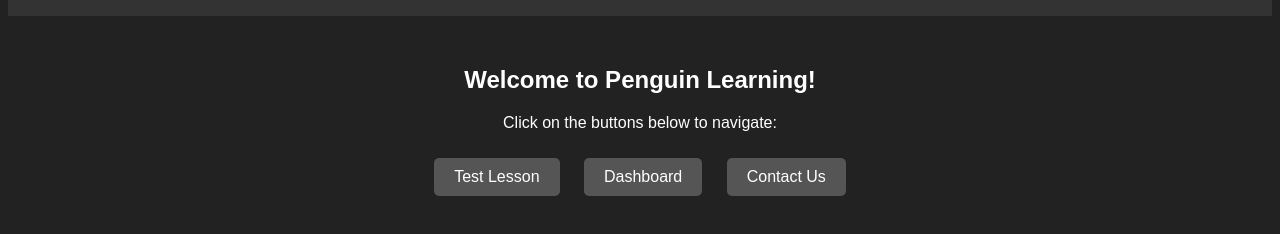
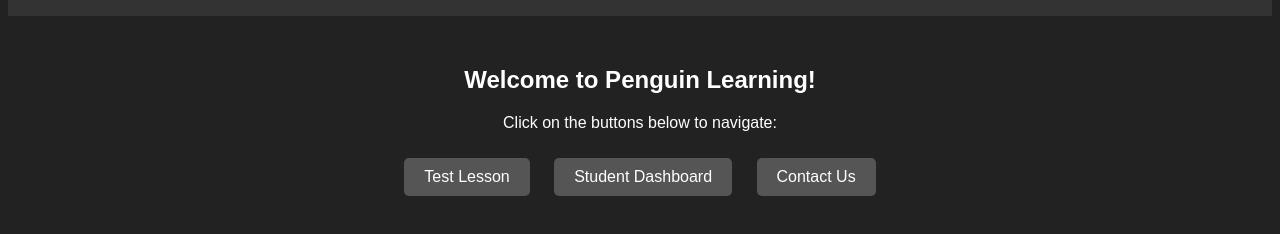
Before and after one commit to PenguinHubLearning/PenguinLearning, a plain HTML site: page home-page/home.html in a window 1280 px wide. Shown: the part 102-336 px from the top of the page. Drawn offline with Linux system fonts and the light colour scheme.

Commit message:
Update home.html

```diff
--- a/home-page/home.html
+++ b/home-page/home.html
@@ -43,7 +43,7 @@
     <h2>Welcome to Penguin Learning!</h2>
     <p>Click on the buttons below to navigate:</p>
     <a href="/thecat.html" class="button">Test Lesson</a>
-    <a href="/dashboard/dashboard-option.html" class="button">Dashboard</a>
+    <a href="/student-dashboard.html" class="button">Student Dashboard</a>
     <a href="/home-page/contact-us.html" class="button">Contact Us</a>
   </div>
 </body>
```
